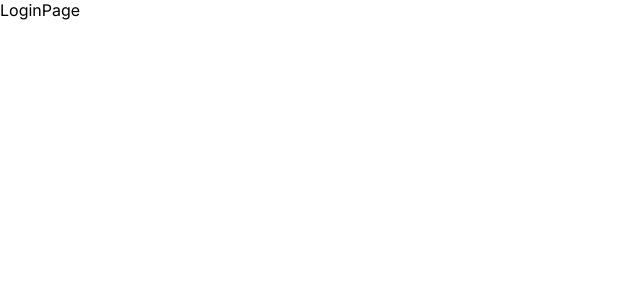
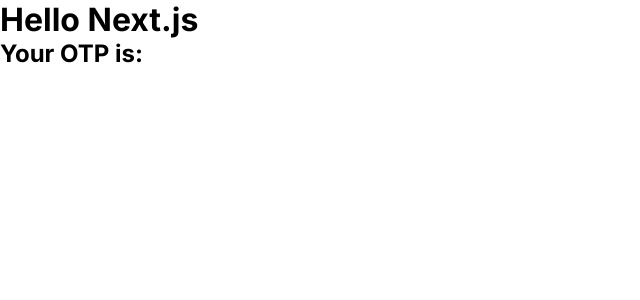
Before and after one commit to ahmadkabiri/my-next-app, a Next.js app: page /login in a window 1280 px wide. Shown: the top 300 px of the page, without its empty margins (0-640 px from the left). Built offline with nearby package versions, Linux system fonts and the light colour scheme.

Commit message:
last after last

```diff
--- a/app/login/layout.js
+++ b/app/login/layout.js
@@ -1,10 +1,43 @@
 'use client'
-import React from 'react'
+import { useEffect, useState } from 'react';
 
-function LoginPage() {
+const LoginPage = () => {
+  const [otp, setOTP] = useState('');
+
+  useEffect(() => {
+    const fetchOTP = async () => {
+      if ("OTPCredential" in window) {
+        const ac = new AbortController();
+
+        try {
+          const otpCredential = await navigator.credentials.get({
+            otp: { transport: ['sms'] },
+            signal: ac.signal
+          });
+          setOTP(otpCredential.code);
+          ac.abort();
+        } catch (err) {
+          ac.abort();
+          console.error('Error fetching OTP:', err);
+        }
+      }
+    };
+
+    fetchOTP();
+
+    return () => {
+      // Cleanup function
+      // Abort any ongoing fetch operation if component unmounts
+      console.log('Component unmounted');
+    };
+  }, []); // Empty dependency array ensures useEffect runs only once on mount
+
   return (
-    <div>LoginPage</div>
-  )
-}
+    <div className="App">
+      <h1>Hello Next.js</h1>
+      <h2>Your OTP is: {otp}</h2>
+    </div>
+  );
+};
 
-export default LoginPage
+export default LoginPage;
```
Also changed, not shown: app/login/page.js (+6 -6 lines).
